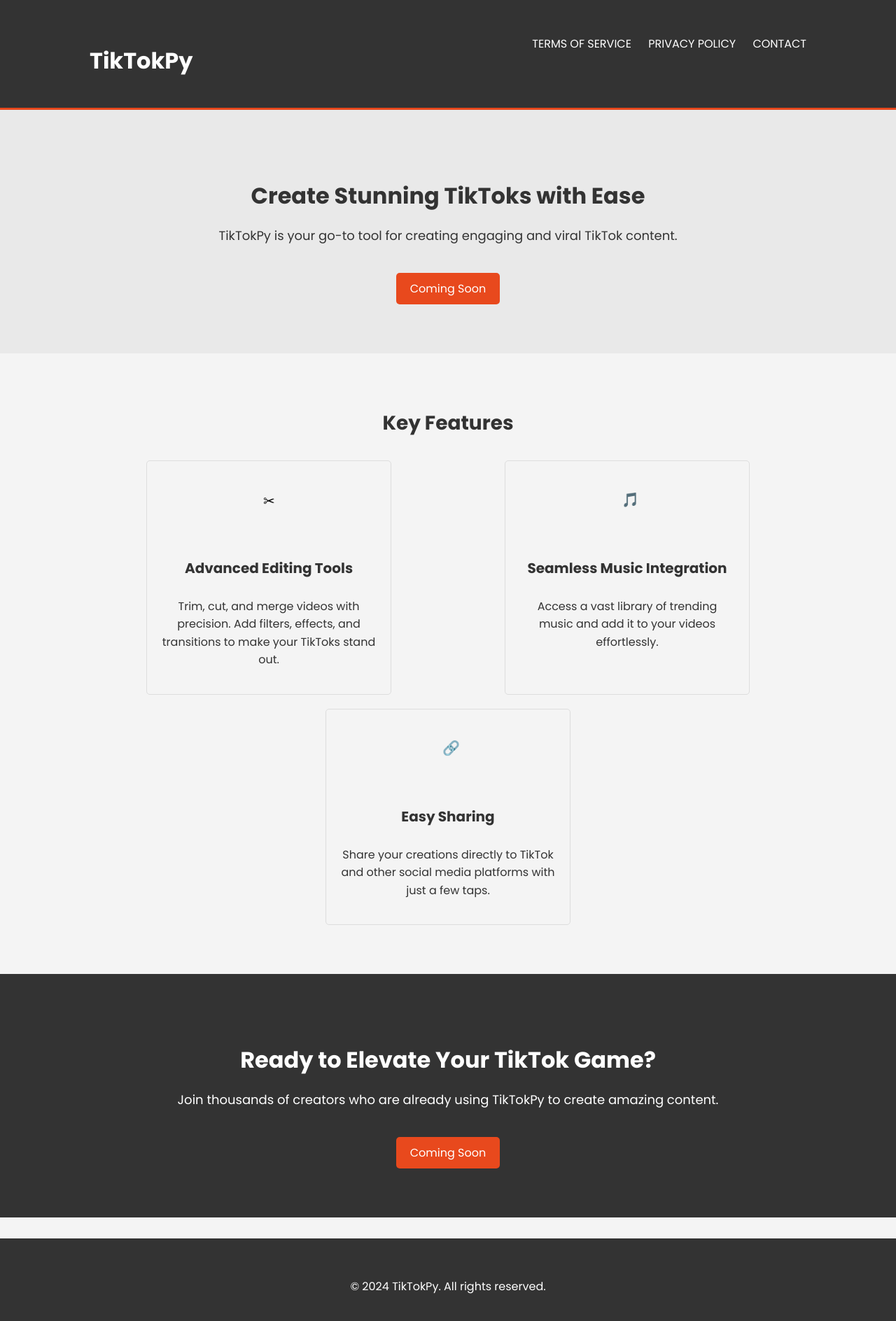
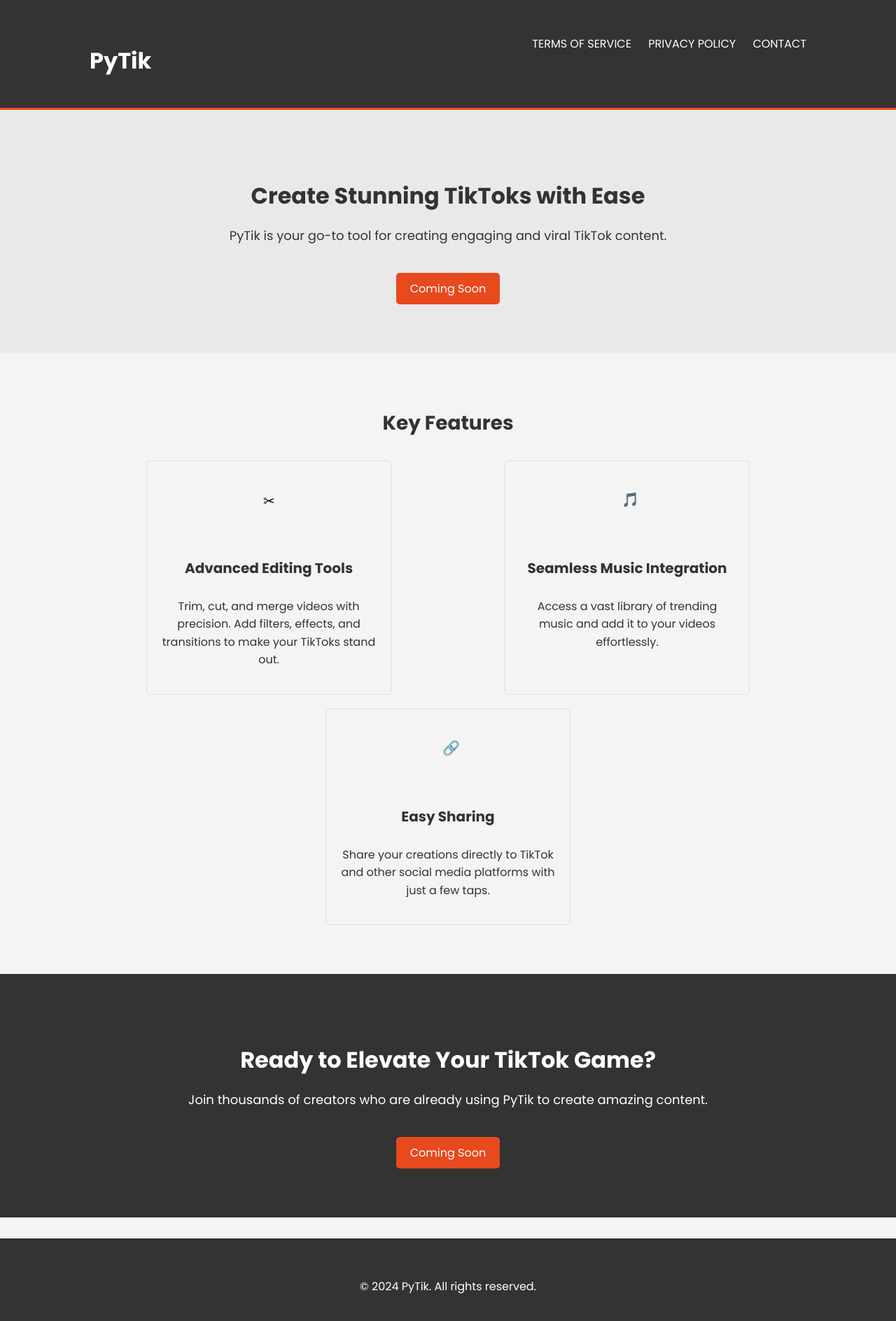
Before and after one commit to abood368/tiktokapi-site, a plain HTML site: page index.html in a window 1280 px wide. Shown: the whole page at 70% size. Drawn offline with Linux system fonts and the light colour scheme.

Commit message:
name change

```diff
--- a/index.html
+++ b/index.html
@@ -3,7 +3,7 @@
   <head>
     <meta charset="UTF-8" />
     <meta name="viewport" content="width=device-width, initial-scale=1.0" />
-    <title>TikTokPy - TikTok Editing Tool</title>
+    <title>PyTik - TikTok Editing Tool</title>
     <link rel="stylesheet" href="assets/styles.css" />
     <link rel="prfeconnect" href="https://fonts.googleapis.com" />
     <link rel="preconnect" href="https://fonts.gstatic.com" crossorigin />
@@ -15,7 +15,7 @@
   <body>
     <header>
       <div class="container">
-        <h1>TikTokPy</h1>
+        <h1>PyTik</h1>
         <nav>
           <a href="terms.html">Terms of Service</a>
           <a href="privacy.html">Privacy Policy</a>
@@ -29,7 +29,7 @@
         <div class="container">
           <h2>Create Stunning TikToks with Ease</h2>
           <p>
-            TikTokPy is your go-to tool for creating engaging and viral TikTok
+            PyTik is your go-to tool for creating engaging and viral TikTok
             content.
           </p>
           <a href="#" class="cta-button">Coming Soon</a>
@@ -96,7 +96,7 @@
         <div class="container">
           <h2>Ready to Elevate Your TikTok Game?</h2>
           <p>
-            Join thousands of creators who are already using TikTokPy to create
+            Join thousands of creators who are already using PyTik to create
             amazing content.
           </p>
           <a href="#" class="cta-button">Coming Soon</a>
@@ -106,7 +106,7 @@
 
     <footer>
       <div class="container">
-        <p>&copy; 2024 TikTokPy. All rights reserved.</p>
+        <p>&copy; 2024 PyTik. All rights reserved.</p>
       </div>
     </footer>
     <script src="assets/script.js"></script>
```
Also changed, not shown: contact.html (+3 -3 lines), privacy.html (+3 -3 lines), terms.html (+5 -5 lines), tiktokKwqUfTa5Kjy6TCNsSVIXuDF4SnxhkwFg.txt (added), 1 other file.
